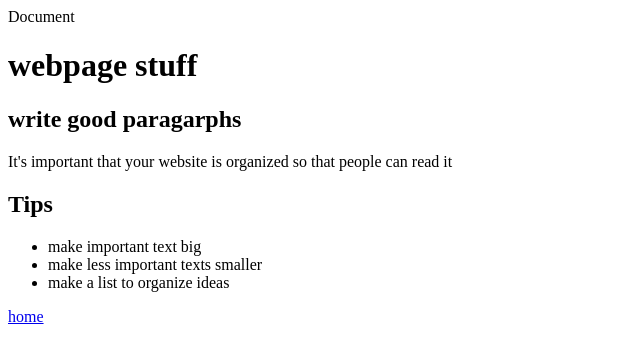
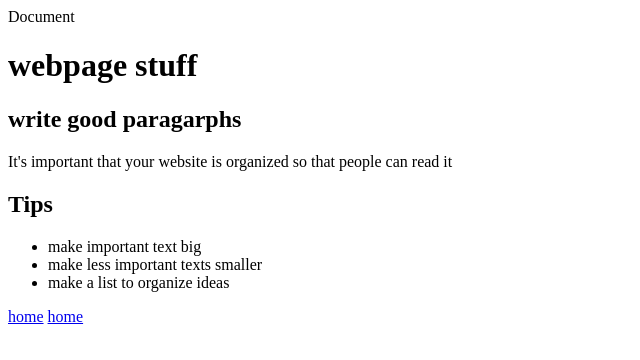
Before and after one commit to Marquicetb/marquicetb, a plain HTML site: page practice.html in a window 1280 px wide. Shown: the full height of the page, 0-640 px from the left. Drawn offline with Linux system fonts and the light colour scheme.

Commit message:
Update practice.html

```diff
--- a/practice.html
+++ b/practice.html
@@ -17,4 +17,5 @@
 </head>
 </body>
     <a href="https://marquicetb.github.io/marquicetb/practice.html">home</a>
+    <a href="https://luowewe.github.io/luowewe/">home</a>
 </html>
```
